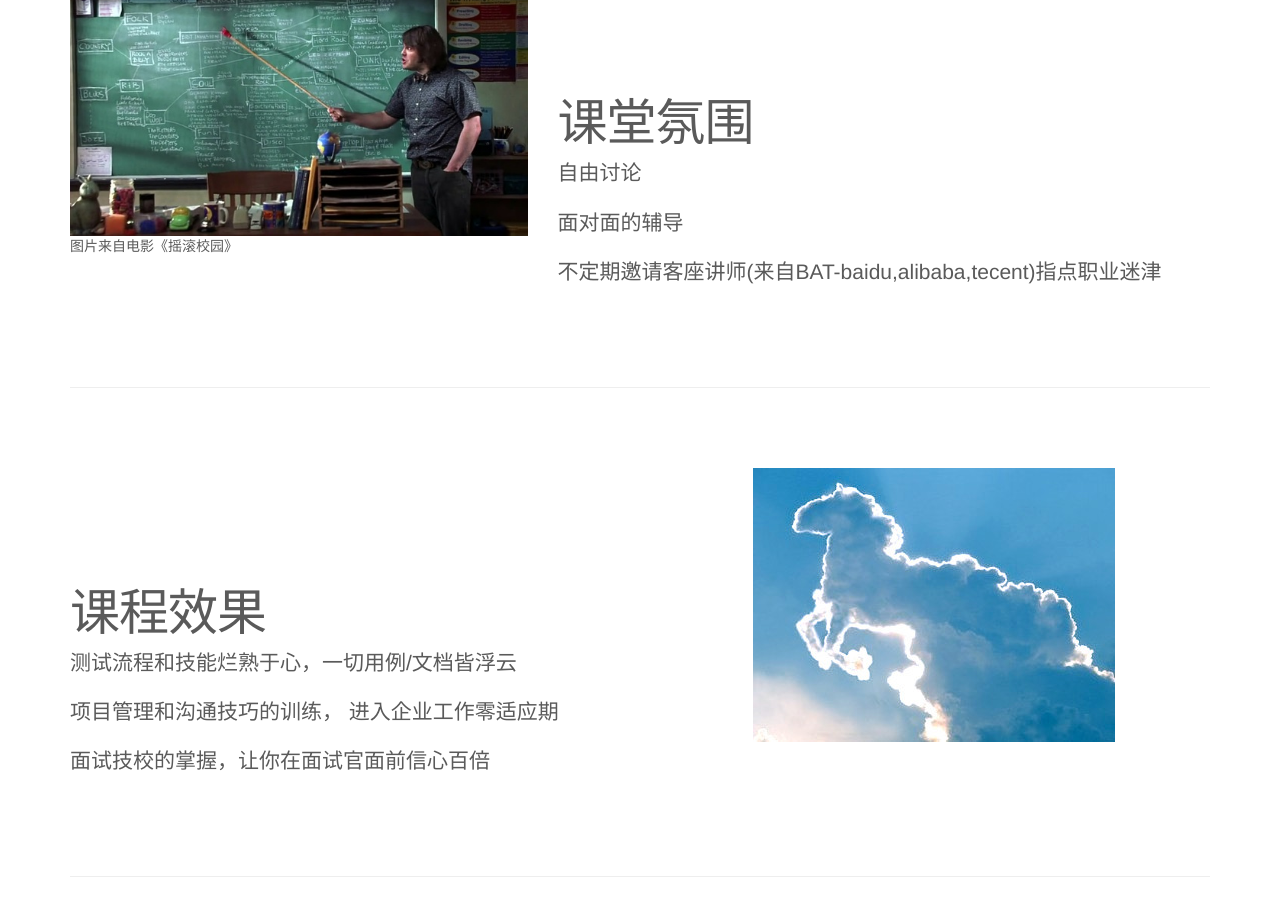
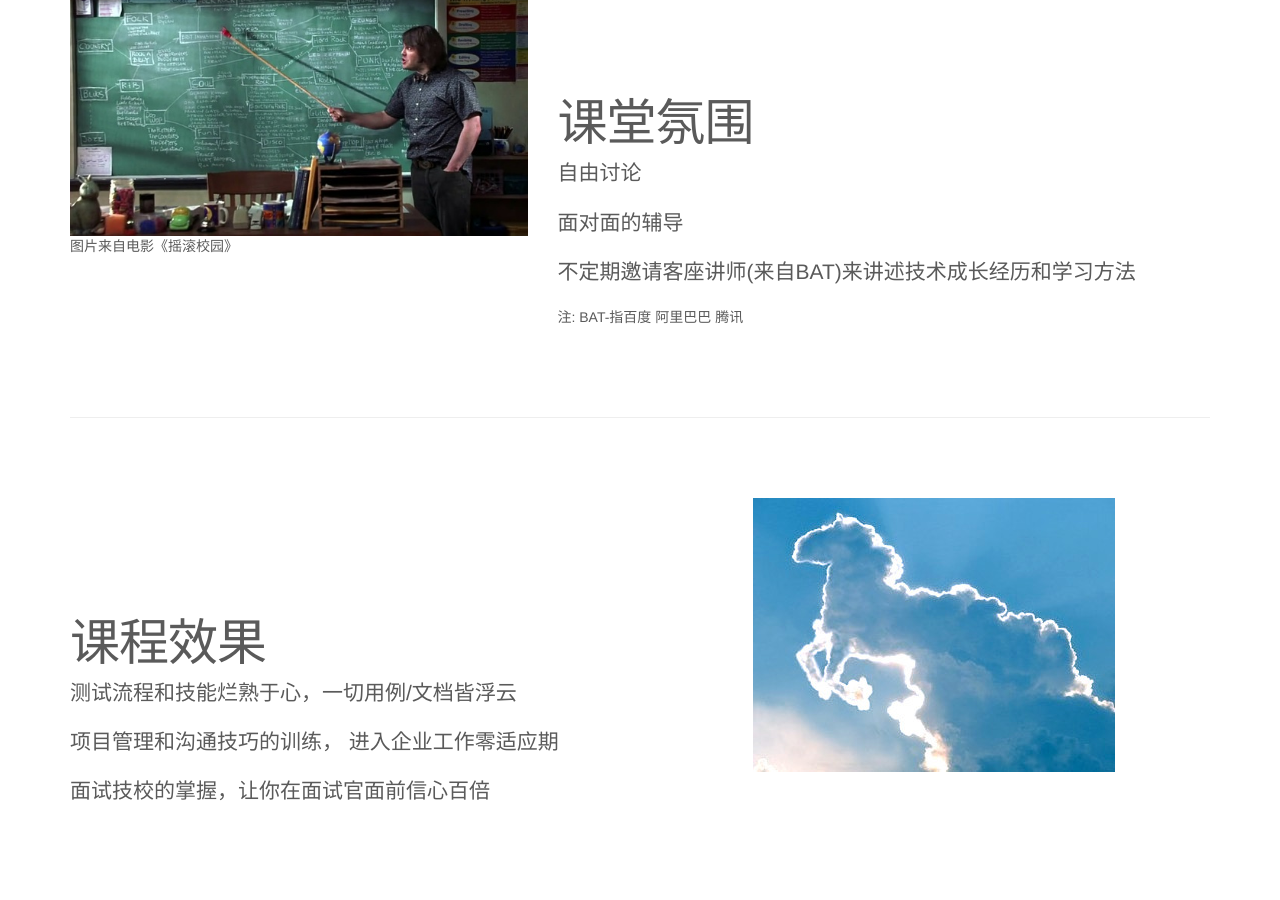
Before and after one commit to guming/myblog, a Jekyll site: the page index.html, which Jekyll copies as it is, in a window 1280 px wide and 900 px high, scrolled down 1731 px. Built offline with Jekyll 4.4.1, drawn with Linux system fonts in a browser that asks for light colours; nearby versions of some CDN libraries; some of the changed text lies outside the part shown.

```diff
--- a/index.html
+++ b/index.html
@@ -136,7 +136,7 @@
           <h2>课程介绍</h2>
           <p>测试基础知识，测试内容，测试技巧</p>
           <p>测试用例和文档编写 实际系统测试演练</p>
-          <p>web基础知识介绍  浏览器开发者工具 网络协议</p>
+          <p>web基础知识介绍  移动测试技术 网络协议</p>
           <p><a class="btn btn-default" href="#" role="button">View details &raquo;</a></p>
         </div><!-- /.col-lg-4 -->
         <div class="col-lg-4">
@@ -186,7 +186,8 @@
           <h2 class="featurette-heading">课堂氛围 <span class="text-muted"></span></h2>
           <p class="lead">自由讨论 </p>
           <p class="lead">面对面的辅导</p>
-          <p class="lead">不定期邀请客座讲师(来自BAT-baidu,alibaba,tecent)指点职业迷津</p>
+          <p class="lead">不定期邀请客座讲师(来自BAT)来讲述技术成长经历和学习方法</p>
+          <p>注: BAT-指百度 阿里巴巴 腾讯</p>
         </div>
       </div>
 
```
